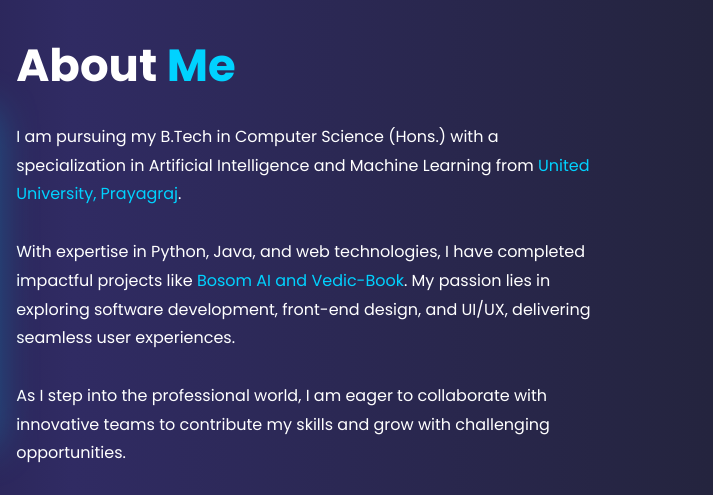
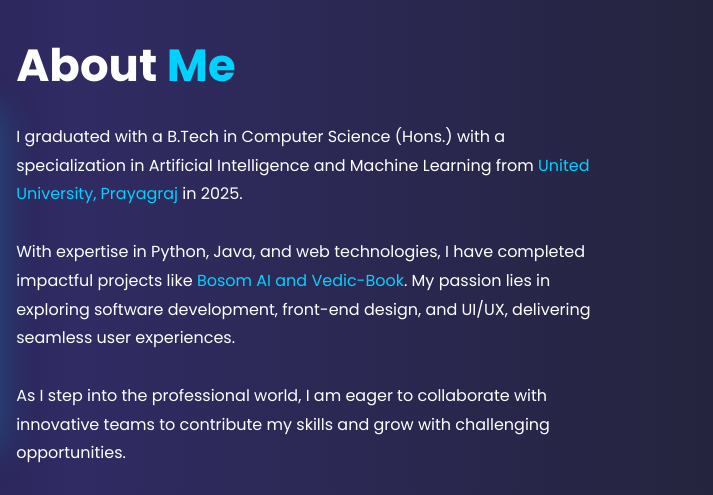
Before and after one commit to Mriidul2508/Mriidul2508.github.io, a plain HTML site: page index.html in a window 1280 px wide. Shown: the part 960-1455 px from the top of the page, 567-1280 px from the left. Drawn offline with nearby package versions, Linux system fonts and the light colour scheme.

Commit message:
Update index.html

```diff
--- a/index.html
+++ b/index.html
@@ -66,7 +66,7 @@
 
             <div class="about-content">
                 <h2 class="heading">About <span>Me</span></h2>
-                <p>I am pursuing my B.Tech in Computer Science (Hons.) with a specialization in Artificial Intelligence and Machine Learning from <span>United University, Prayagraj</span>.
+                <p>I graduated with a B.Tech in Computer Science (Hons.) with a specialization in Artificial Intelligence and Machine Learning from <span>United University, Prayagraj</span> in 2025.
                     <br><br>
                     With expertise in Python, Java, and web technologies, I have completed impactful projects like <span>Bosom AI and Vedic-Book</span>. My passion lies in exploring software development, front-end design, and UI/UX, delivering seamless user experiences.
                     <br><br>
```
